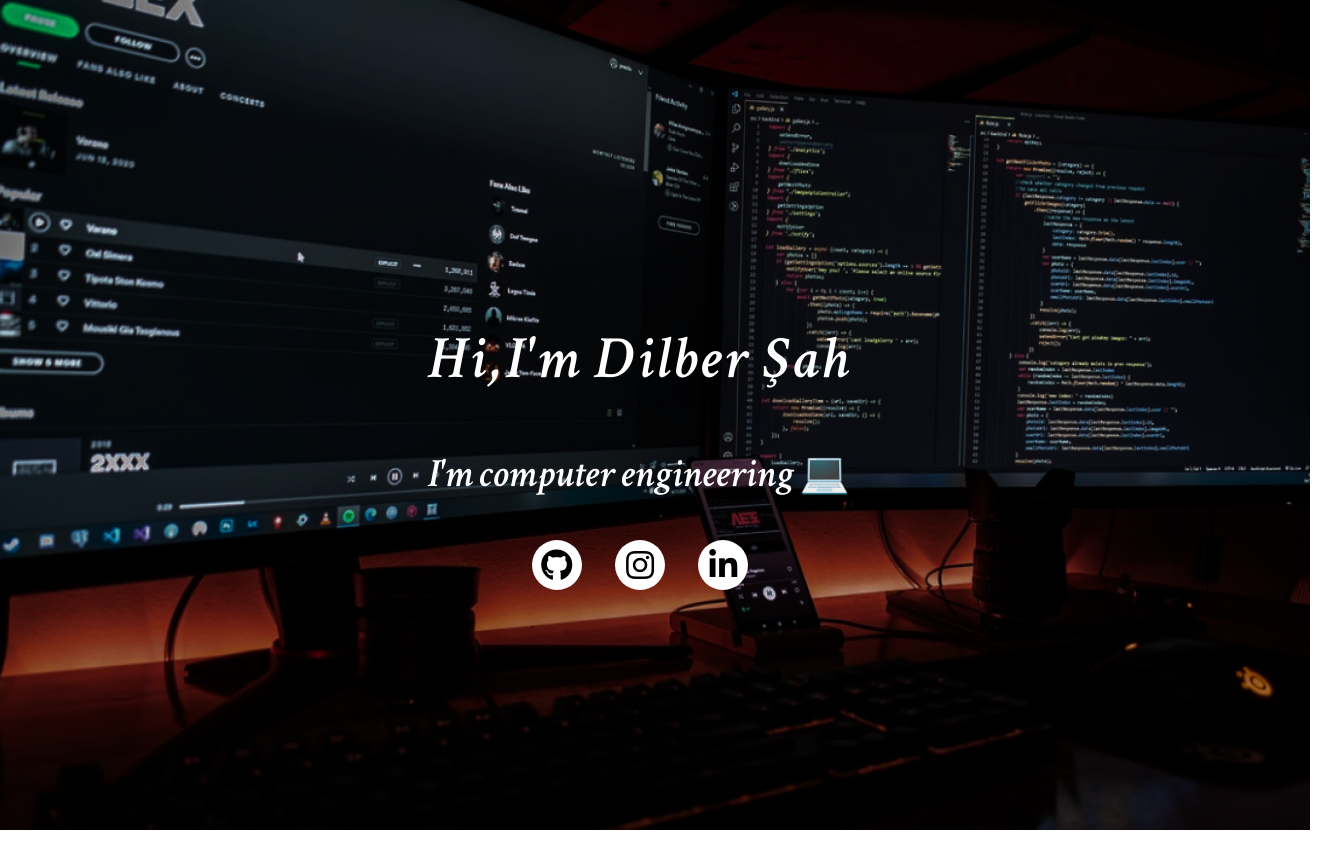
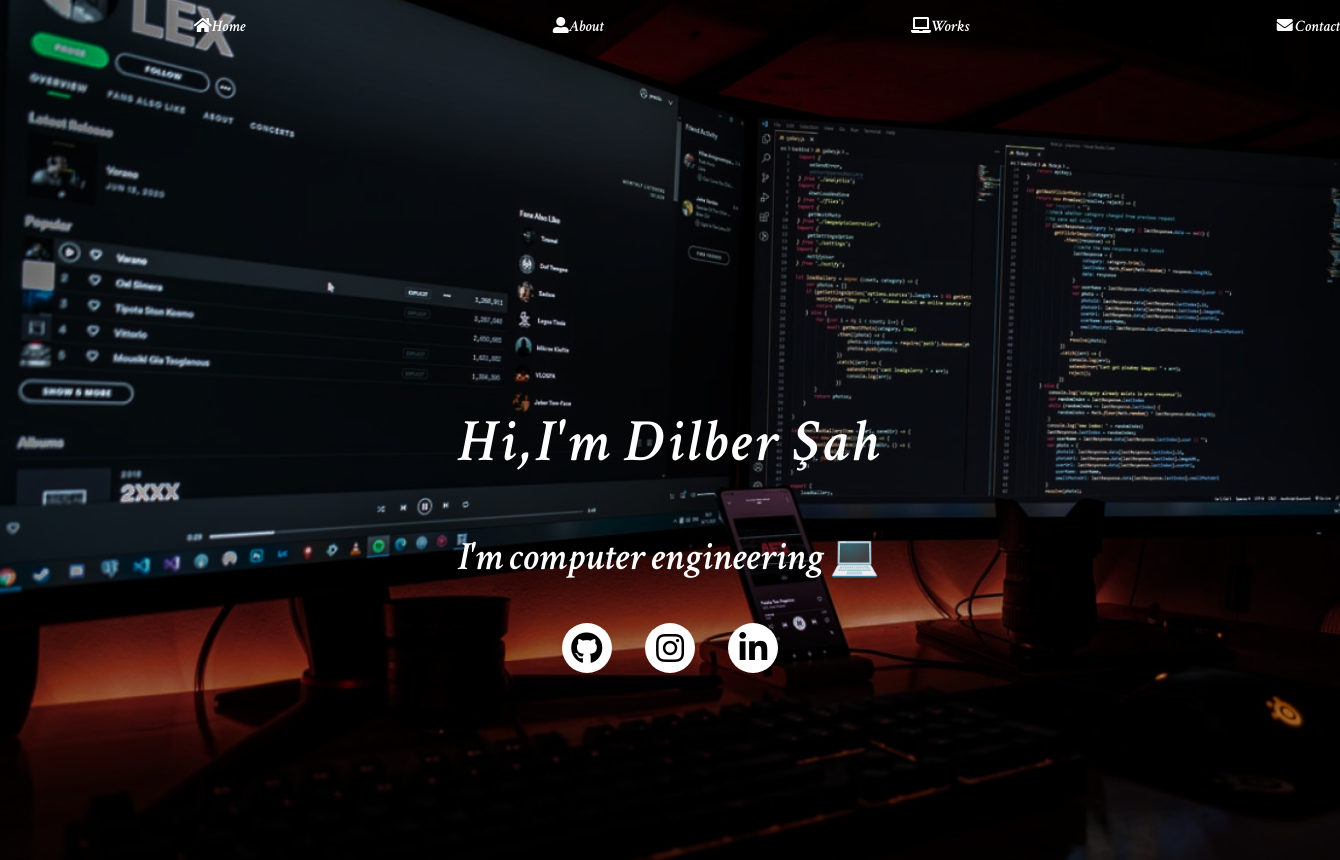
Before and after one commit to sahdilber/my-portfolio, a plain HTML site: page index.html in a window 1280 px wide. Shown: the whole page, 1340 px wide, since content can reach past the window. Drawn offline with Linux system fonts and the light colour scheme.

Commit message:
nav is added

```diff
--- a/index.html
+++ b/index.html
@@ -9,18 +9,26 @@
     <title>Dilber Şah</title>
 </head>
 <body>
+  <section>
+    <nav class="navbar">
+        <ul>
+            <li></li><a href="#"><i class="fas fa-home"></i>Home</li></a>
+            <li></li><a href="#"> <i class="fas fa-user-alt"></i>About</li></a>
+            <li></li><a href="#"><i class="fas fa-laptop"></i>Works</li></a>
+            <li></li><a href="#"><i class="fas fa-envelope"></i> Contact</li></a>
+        </ul>
+    </nav>
 
 
-    <section>
     <div class="head">
         <div class="text">
         <h1>Hi,I'm Dilber Şah</h1>
         <p>I'm computer engineering 💻 </p>
        </div>
         <div class="icon">
-            <a href="https://github.com/sahdilber" target="_blank"><i class="fab fa-github fa-2x"></i></a>
-            <a href="https://www.instagram.com/dilbersah/" target="_blank"><i class="fab fa-instagram fa-2x"></i></a>
-            <a href="https://www.linkedin.com/in/dilber-%C5%9Fah-b732a522a/" target="_blank"><i class="fab fa-linkedin-in fa-2x"></i></a>
+            <a class="link" href="https://github.com/sahdilber" target="_blank"><i class="fab fa-github fa-2x"></i></a>
+            <a class="link" href="https://www.instagram.com/dilbersah/" target="_blank"><i class="fab fa-instagram fa-2x"></i></a>
+            <a class="link" href="https://www.linkedin.com/in/dilber-%C5%9Fah-b732a522a/" target="_blank"><i class="fab fa-linkedin-in fa-2x"></i></a>
         </div>
     </div>
     </section>
--- a/style.css
+++ b/style.css
@@ -1,5 +1,5 @@
 
-  @import url('https://fonts.googleapis.com/css2?family=Crimson+Text:ital,wght@1,600&display=swap');
+@import url('https://fonts.googleapis.com/css2?family=Crimson+Text:ital,wght@1,600&display=swap');
 
 *{
     box-sizing: border-box;
@@ -7,18 +7,15 @@
 
 body{
     font-family: 'Crimson Text', serif;
+    margin: 0px;
 
-    margin: 20px;
-    height: 100vh;
-    overflow: hidden;
 }
+
 
 section{
     background:url("images/bg-image.png") no-repeat center center/cover;
     color:#fff;
     position: absolute;
-    top: -30px;
-    left: -30px;
     width: calc(100vw + 60px);
     height: calc(100vh + 60px);
 }
@@ -56,17 +53,37 @@ section{
     align-items: center;
 }
 
-a{
+.link{
 	color: black;
     background-color: #fff;
     border-radius:50px ;
 }
 
-a:hover {
+.link:hover{
     color: #fff;
     background-color: black;
 
 }
-a:active{
+.link:active{
     transform: scale(0.94);
 }
+
+
+nav ul{
+
+    display:flex;
+    flex-direction: row;
+    align-items: center;
+    justify-content:space-between;
+    text-align: center;
+    list-style: none;
+}
+
+nav ul li, a:active ,a{
+    color: #fff;
+    text-decoration: none;
+}
+
+nav ul li a:focus, a:hover {
+    color: #454545;
+}
```
